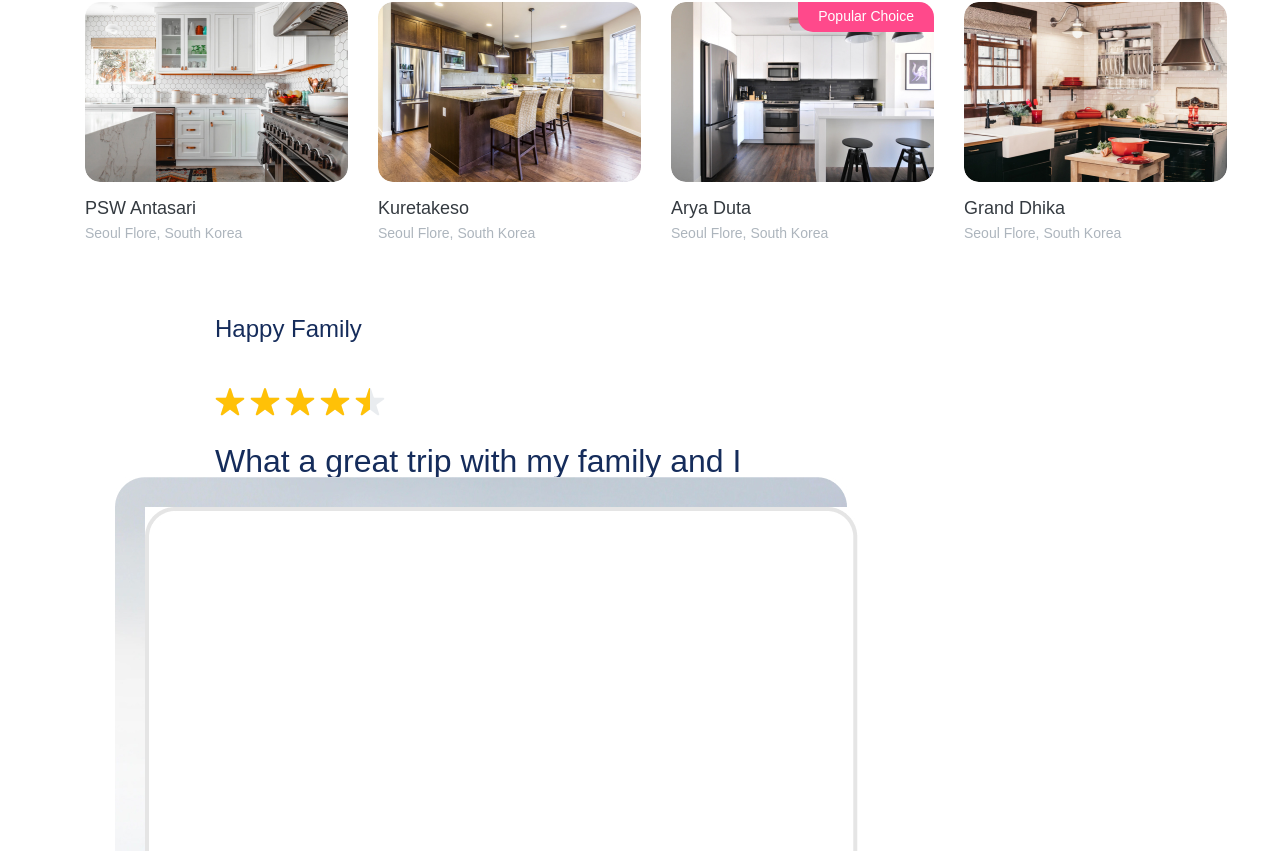
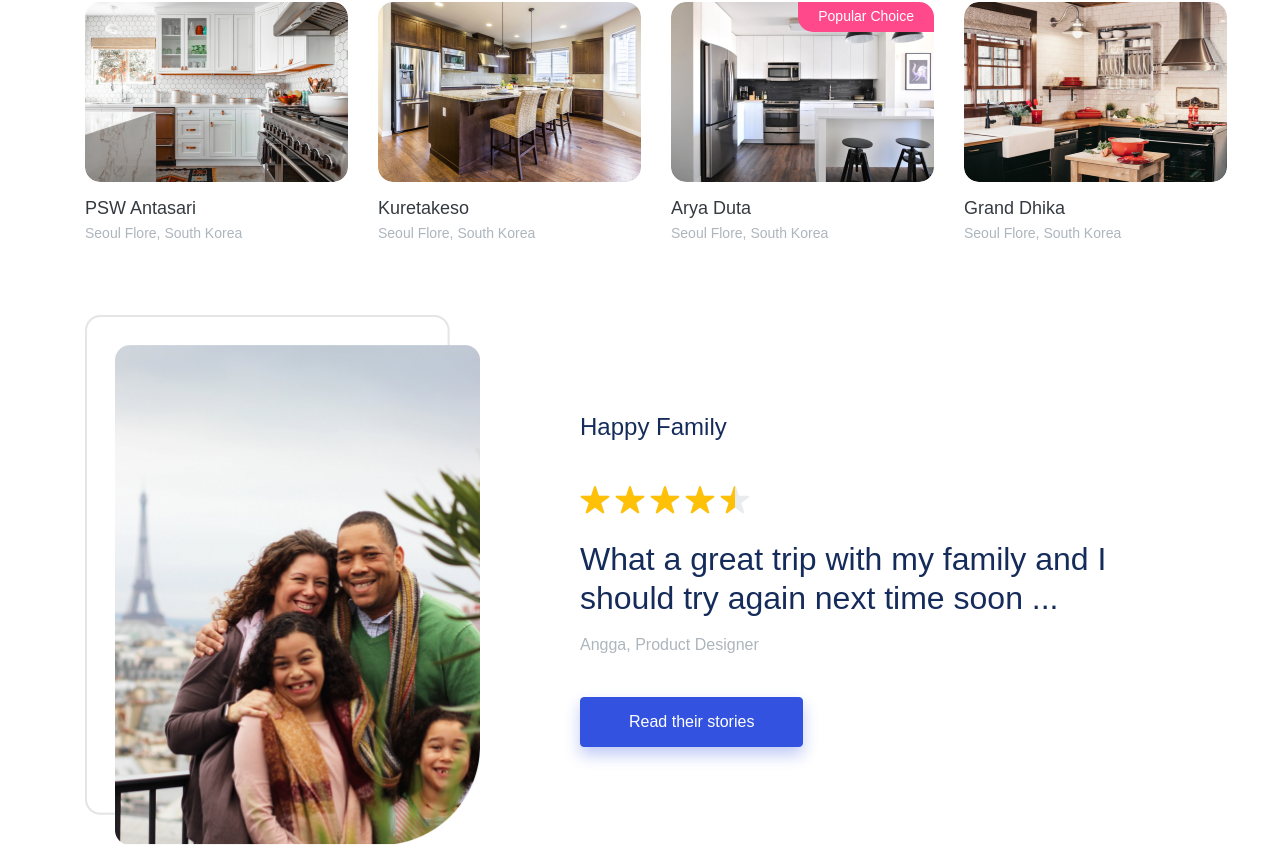
Before and after one commit to Andriyan17/bookinghotel, a React (Create React App) app: page / in a window 1280 px wide. Shown: the part 1949-2800 px from the top of the page. Built offline with nearby package versions, Linux system fonts and the light colour scheme.

Commit message:
Update `Testimoni.js`

```diff
--- a/src/assets/scss/_buttons.scss
+++ b/src/assets/scss/_buttons.scss
@@ -5,7 +5,8 @@
 //
 
 .btn {
-  display: inline-block;
+  display: inline-flex;
+  align-items: center;
   font-family: $btn-font-family;
   font-weight: $btn-font-weight;
   color: $body-color;
--- a/src/assets/scss/style.scss
+++ b/src/assets/scss/style.scss
@@ -199,3 +199,9 @@ section {
     }
   }
 }
+
+.testimonial-hero,
+.testimonial-hero img {
+  width: 365px;
+  height: 500px;
+}
--- a/src/parts/Testimoni.js
+++ b/src/parts/Testimoni.js
@@ -20,11 +20,11 @@ export default function Testimoni({ data }) {
               className="position-absolute"
               alt="TestimonialFrame"
               src={TestimonyAccent}
-              style={{ margin: `30px 0 0 30px`, zIndex: 1 }}
+              style={{ margin: `-30px 0 0 -30px` }}
             />
           </div>
         </div>
-        <div className="col-6">
+        <div className="col">
           <h4 style={{ marginBottom: 40 }}>{data.name}</h4>
           <Star value={data.rate} height={35} width={35} spacing={4}></Star>
           <h5 className="h2 font-weight-light line-height-2 my-3">
@@ -37,7 +37,7 @@ export default function Testimoni({ data }) {
           <div>
             <Button
               className="btn px-5"
-              style={{ margintTop: 40 }}
+              style={{ marginTop: 40 }}
               hasShadow
               isPrimary
               type="link"
```
